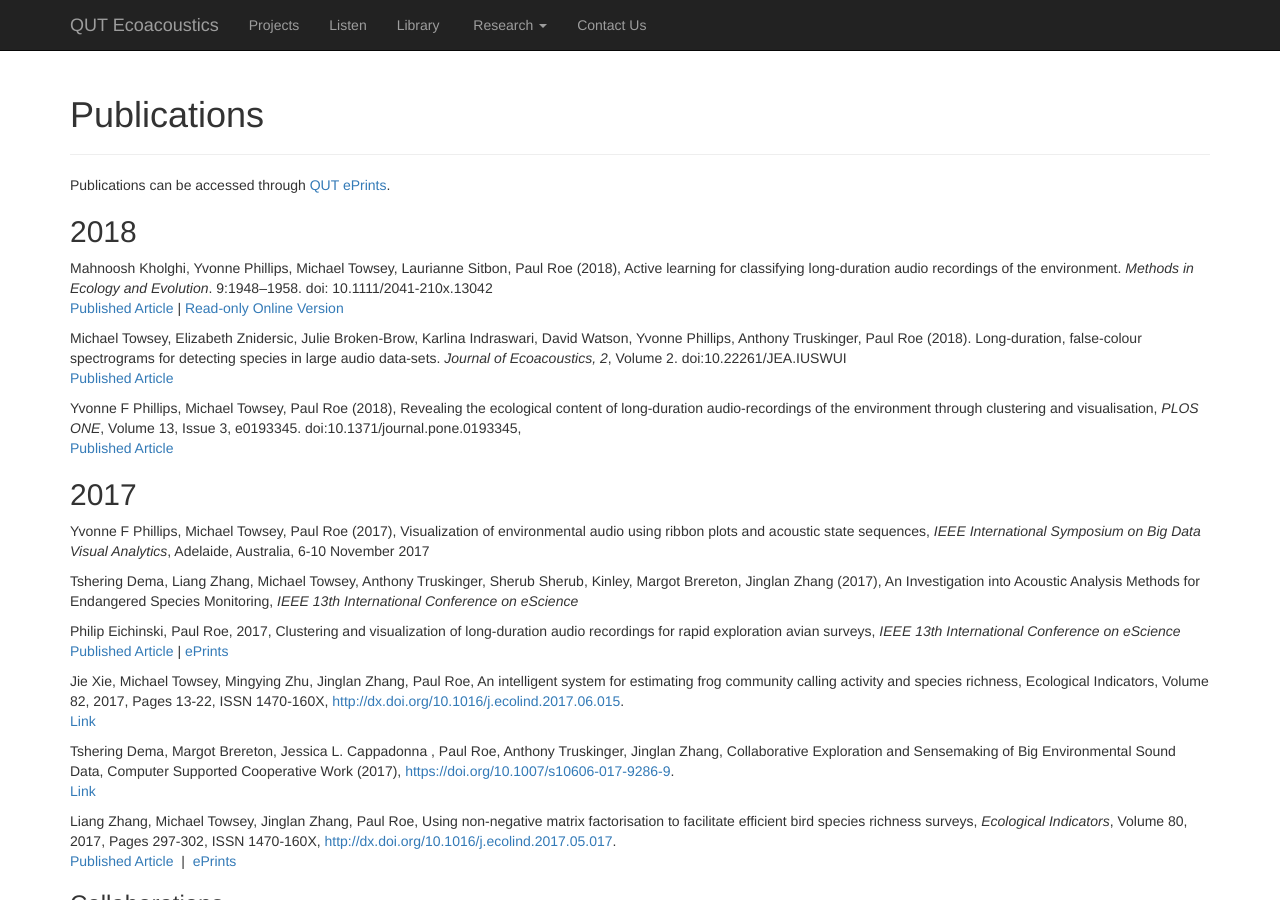
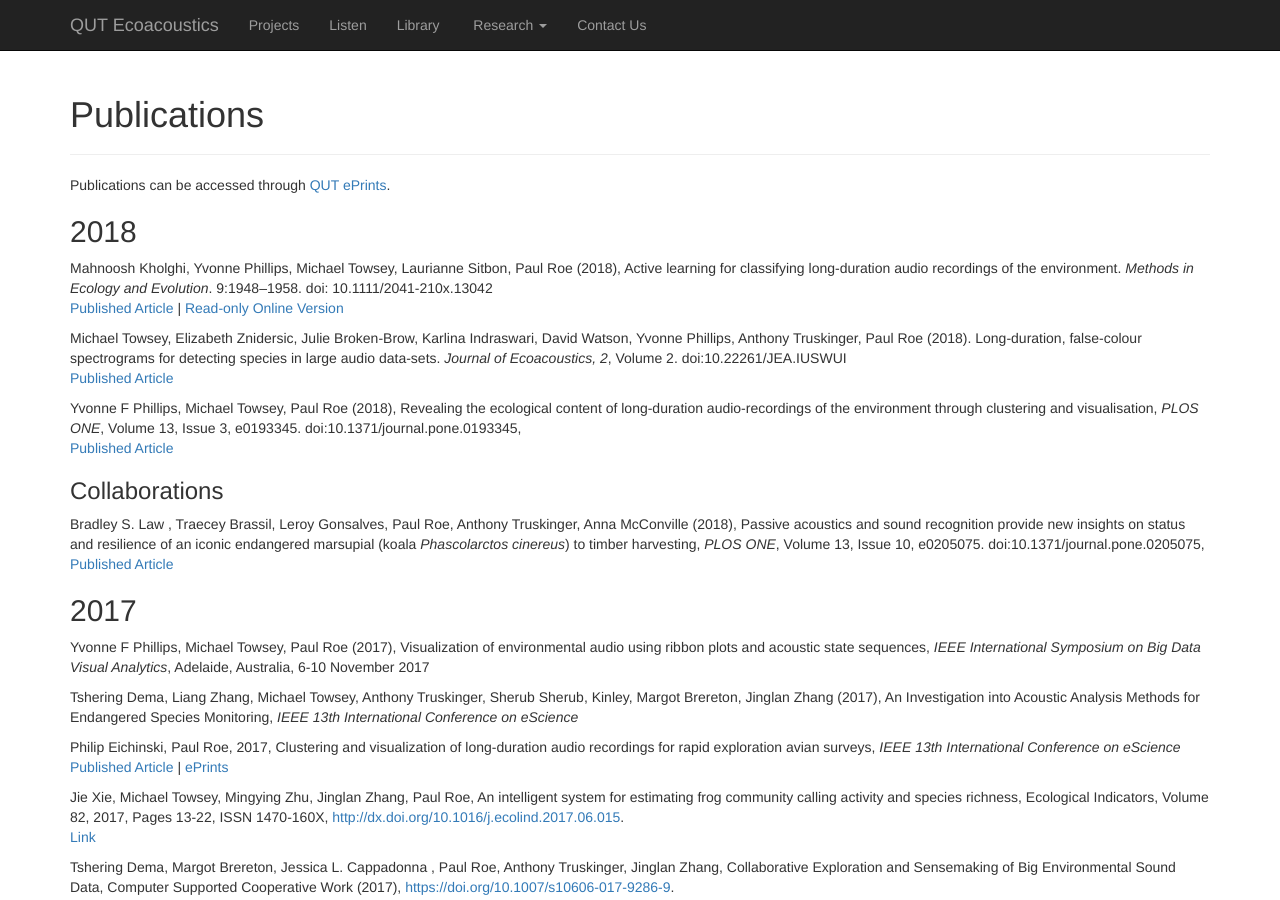
Before and after one commit to QutEcoacoustics/research-blog, a Jekyll site: the page built from publications/publications.html, in a window 1280 px wide and 900 px high. Built offline with Jekyll 4.4.1, drawn with Linux system fonts in a browser that asks for light colours; nearby versions of some CDN libraries.

Commit message:
Added brad's new article

```diff
--- a/publications/publications.html
+++ b/publications/publications.html
@@ -39,6 +39,17 @@ title: Ecosounds | Publications
         doi:10.1371/journal.pone.0193345,
         <br />
         <a href="http://journals.plos.org/plosone/article/authors?id=10.1371/journal.pone.0193345">Published Article</a>
+    </p>
+
+    <h3>Collaborations</h3>
+
+    <p>
+        Bradley S. Law , Traecey Brassil, Leroy Gonsalves, Paul Roe, Anthony Truskinger, Anna McConville (2018),
+        Passive acoustics and sound recognition provide new insights on status and resilience of an iconic endangered marsupial (koala <i>Phascolarctos cinereus</i>) to timber harvesting,
+        <i>PLOS ONE</i>, Volume 13, Issue 10, e0205075.
+        doi:10.1371/journal.pone.0205075,
+    <br />
+        <a href="https://doi.org/10.1371/journal.pone.0205075">Published Article</a>
     </p>
 
     <h2>2017</h2>
```
Lines whose indentation alone changed are shown as unchanged.
